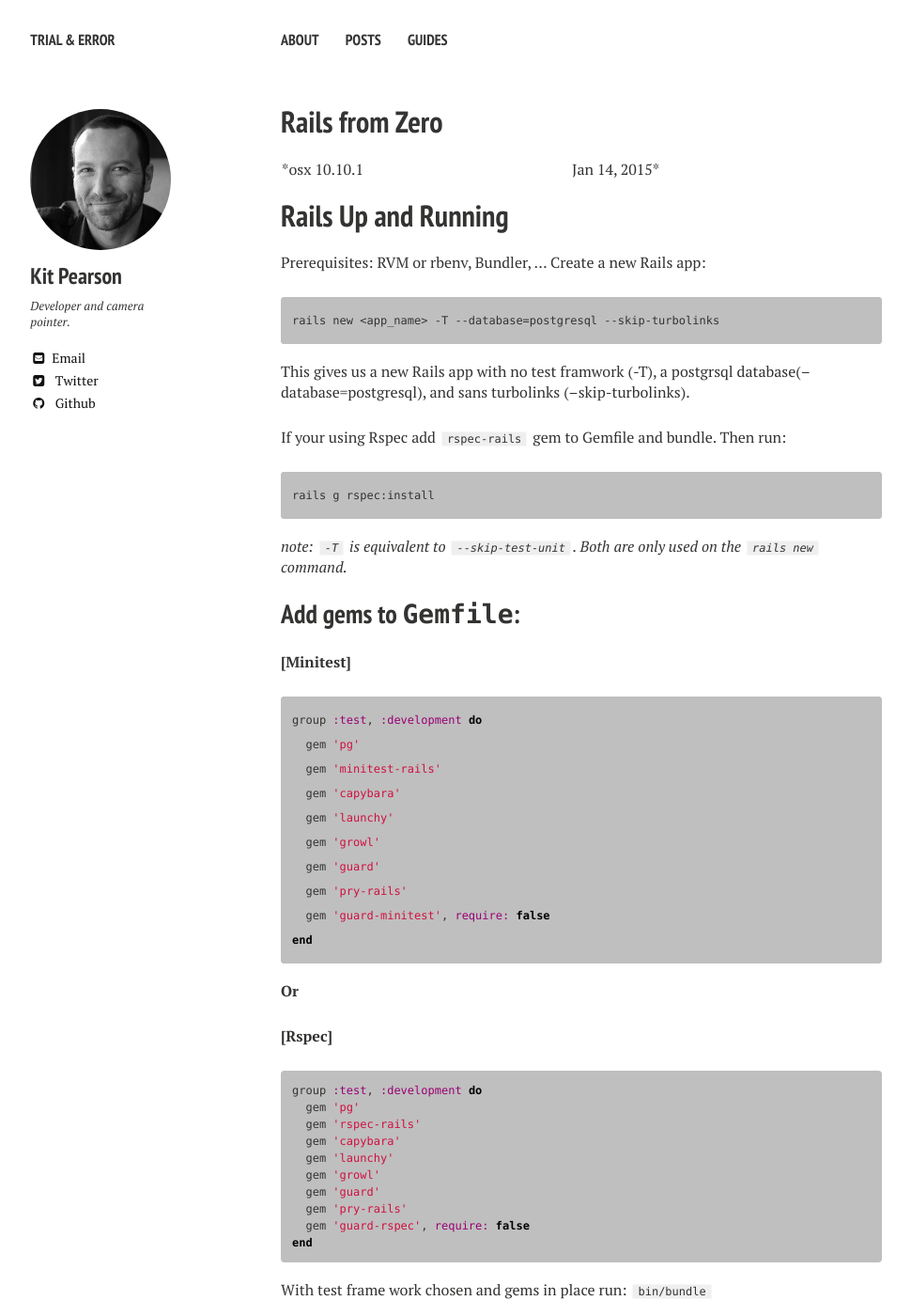
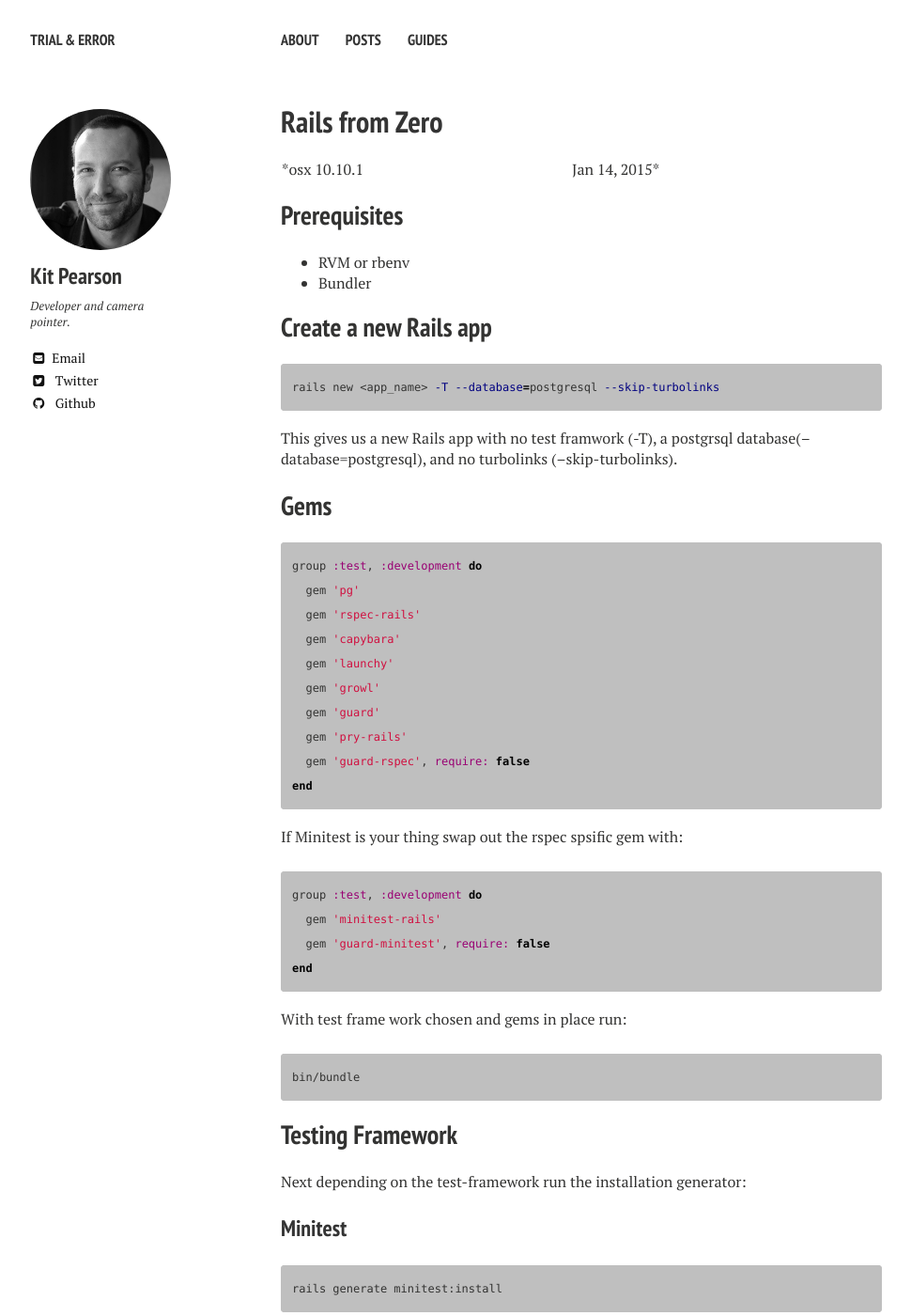
Before and after one commit to kpearson/kpearson.github.io, a Jekyll site: the page built from _posts/rails/2013-08-23-rails-from-zero.md, in a window 1280 px wide and 1400 px high. Shown: the whole window at 94% size, without its empty margins (21-991 px from the left). Built offline with Jekyll 4.4.1, drawn with Linux system fonts in a browser that asks for light colours; nearby versions of some CDN libraries; Markdown is read by kramdown in place of the engine named in the settings; some of the changed text lies outside the part shown.

Commit message:
Reworking Rails form zero

````diff
--- a/Gemfile
+++ b/Gemfile
@@ -1,7 +1,6 @@
 source 'https://rubygems.org'
 
 gem 'jekyll'
-# gem "rouge"
 gem "jekyll-sitemap"
 gem "github-pages"
 gem 'octopress', '~> 3.0.0.rc.12'
--- a/_config.yml
+++ b/_config.yml
@@ -8,8 +8,8 @@ url:
 
 permalink: /:categories/:title/
 markdown: redcarpet
-highlighter: Pygments
-fenced_code_blocks: Pygments
+highlighter: pygments
+fenced_code_blocks: pygments
 sass:
   sass_dir: _sass
   style: compressed
--- a/_posts/rails/2013-08-23-rails-from-zero.md
+++ b/_posts/rails/2013-08-23-rails-from-zero.md
@@ -4,51 +4,26 @@ category: article
 title: Rails from Zero
 ---
 
-*osx 10.10.1   |  Jan 14, 2015*
+*osx 10.10.1 | Jan 14, 2015*
 
-# Rails Up and Running
+## Prerequisites
 
-Prerequisites: RVM or rbenv, Bundler, ...
-Create a new Rails app:
+- RVM or rbenv
+- Bundler
 
-```
+## Create a new Rails app
+
+```bash
 rails new <app_name> -T --database=postgresql --skip-turbolinks
 ```
 
 This gives us a new Rails app with no test framwork (-T),
 a postgrsql database(--database=postgresql),
-and sans turbolinks (--skip-turbolinks).
+and no turbolinks (--skip-turbolinks).
 
-If your using Rspec add `rspec-rails` gem to Gemfile and bundle.
-Then run:
-```bash
-rails g rspec:install
-```
-*note: `-T` is equivalent to `--skip-test-unit`.
-Both are only used on the `rails new` command.*
-
-## Add gems to `Gemfile`:
-
-__[Minitest]__
+## Gems
 
 ```ruby
-group :test, :development do
-  gem 'pg'
-  gem 'minitest-rails'
-  gem 'capybara'
-  gem 'launchy'
-  gem 'growl'
-  gem 'guard'
-  gem 'pry-rails'
-  gem 'guard-minitest', require: false
-end
-```
-
-__Or__
-
-__[Rspec]__
-
-{% highlight ruby %}
 group :test, :development do
   gem 'pg'
   gem 'rspec-rails'
@@ -59,43 +34,71 @@ group :test, :development do
   gem 'pry-rails'
   gem 'guard-rspec', require: false
 end
-{% endhighlight %}
+```
+
+If Minitest is your thing swap out the rspec spsific gem with:
+
+```ruby
+group :test, :development do
+  gem 'minitest-rails'
+  gem 'guard-minitest', require: false
+end
+```
 
 With test frame work chosen and gems in place run:
-`bin/bundle`
-## Add gems to `Gemfile`:
 
-__[Minitest]__
+```bash
+bin/bundle
+```
 
-{% highlight ruby %}
-group :test, :development do
-  gem 'pg'
-  gem 'minitest-rails'
-  gem 'capybara'
-  gem 'launchy'
-  gem 'growl'
-  gem 'guard'
-  gem 'pry-rails'
-  gem 'guard-minitest', require: false
-end
-{% endhighlight %}
+## Testing Framework
 
-__Or__
+Next depending on the test-framework run the installation generator:
 
-__[Rspec]__
+### [Minitest]
 
-{% highlight ruby %}
-group :test, :development do
-  gem 'pg'
-  gem 'rspec-rails'
-  gem 'capybara'
-  gem 'launchy'
-  gem 'growl'
-  gem 'guard'
-  gem 'pry-rails'
-  gem 'guard-rspec', require: false
-end
-{% endhighlight %}
+```bash
+rails generate minitest:install
+```
 
-With test frame work chosen and gems in place run:
-`bin/bundle`
+This will add the `test_helper.rb` file to the `test/` directory.
+
+### [Rspec]
+
+```bash
+rails generate rspec:install
+```
+
+This adds the following files which are used for configuration:
+
+```
+- .rspec
+- - spec/spec_helper.rb
+- - spec/rails_helper.rb
+```
+
+### [Guard]
+
+```bash
+guard init rspec __or__ minitest
+```
+
+[rails_12factor]: https://github.com/heroku/rails_12factor
+[ActionView helpers]: http://api.rubyonrails.org/classes/ActionView/Helpers/TextHelper.html
+[form helpers]: http://guides.rubyonrails.org/form_helpers.html
+[Routing]: http://edgeguides.rubyonrails.org/routing.html
+[factory_girl]: https://github.com/thoughtbot/factory_girl
+[Guard]: https://github.com/guard/guard
+[guard-rspec]: https://github.com/guard/guard-rspec
+[guard-minitest]: https://github.com/guard/guard-minitest
+[Growl]: http://growl.info/downloads
+[growl_gem]: https://rubygems.org/gems/growl
+[Bundler]: http://bundler.io/
+[Minitest]: https://github.com/blowmage/minitest-rails
+[Rspec]: https://github.com/rspec/rspec-rails
+[Command line options]: https://github.com/guard/guard/wiki/Command-line-options-for-Guard
+[pry]: http://pryrepl.org/
+[partials]: http://guides.rubyonrails.org/layouts_and_rendering.html#using-partials
+[Scopes]: http://guides.rubyonrails.org/active_record_querying.html#scopes
+[Rspec feature tests]: https://github.com/rspec/rspec-rails#feature-specs
+[Capybara]: https://github.com/jnicklas/capybara
````
Also changed, not shown: _drafts/guides/rails/rails_form_zero_temp.md (+0 -46 lines).
